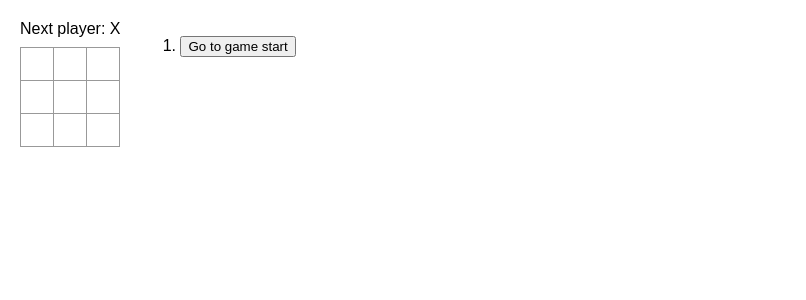
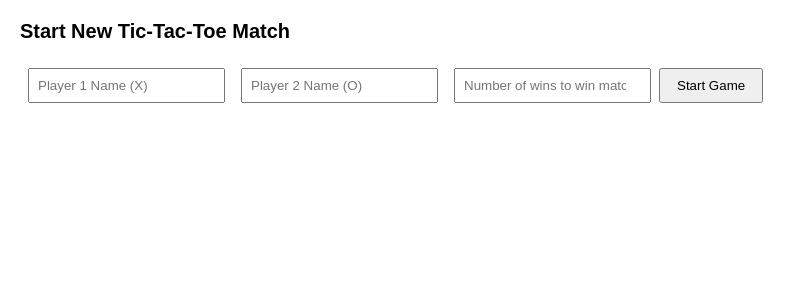
Before and after one commit to joshuakitong/learning-react, a React (Create React App) app: page / in a window 1280 px wide. Shown: the top 300 px of the page, without its empty margins (0-806 px from the left). Built offline with nearby package versions, Linux system fonts and the light colour scheme.

Commit message:
Added a bunch of features, and code clean up

```diff
--- a/src/App.js
+++ b/src/App.js
@@ -8,55 +8,107 @@ function Square({ value, onSquareClick }) {
   );
 }
 
-function Board({ xIsNext, squares, onPlay }) {
+function GameInfo({ players, playerWins, winsRequired, currentPlayer }) {
+  return (
+    <div className="game-info">
+      <h2>
+        {players.player1}: {playerWins.X} wins | {players.player2}: {playerWins.O} wins
+      </h2>
+      <h3>
+        First to get {winsRequired} wins the match!
+      </h3>
+      <div className="status">Round {playerWins.roundNumber}</div>
+      <div className="status">
+        Next player: {currentPlayer.name} ({currentPlayer.symbol})
+      </div>
+    </div>
+  );
+}
+
+function Board({ squares, onPlay, currentPlayer }) {
   function handleClick(i) {
-    if (calculateWinner(squares) || squares[i]) {
-      return;
-    }
+    if (calculateWinner(squares) || squares[i]) return;
     const nextSquares = squares.slice();
-    if (xIsNext) {
-      nextSquares[i] = 'X';
-    } else {
-      nextSquares[i] = 'O';
-    }
+    nextSquares[i] = currentPlayer.symbol;
     onPlay(nextSquares);
-  }
-
-  const winner = calculateWinner(squares);
-  let status;
-  if (winner) {
-    status = 'Winner: ' + winner;
-  } else {
-    status = 'Next player: ' + (xIsNext ? 'X' : 'O');
   }
 
   return (
     <>
-      <div className="status">{status}</div>
-      <div className="board-row">
-        <Square value={squares[0]} onSquareClick={() => handleClick(0)} />
-        <Square value={squares[1]} onSquareClick={() => handleClick(1)} />
-        <Square value={squares[2]} onSquareClick={() => handleClick(2)} />
-      </div>
-      <div className="board-row">
-        <Square value={squares[3]} onSquareClick={() => handleClick(3)} />
-        <Square value={squares[4]} onSquareClick={() => handleClick(4)} />
-        <Square value={squares[5]} onSquareClick={() => handleClick(5)} />
-      </div>
-      <div className="board-row">
-        <Square value={squares[6]} onSquareClick={() => handleClick(6)} />
-        <Square value={squares[7]} onSquareClick={() => handleClick(7)} />
-        <Square value={squares[8]} onSquareClick={() => handleClick(8)} />
-      </div>
+      {[0, 3, 6].map((rowStart) => (
+        <div className="board-row" key={rowStart}>
+          {[0, 1, 2].map((offset) => {
+            const i = rowStart + offset;
+            return (
+              <Square
+                key={i}
+                value={squares[i]}
+                onSquareClick={() => handleClick(i)}
+              />
+            );
+          })}
+        </div>
+      ))}
     </>
   );
 }
 
 export default function Game() {
+  const [players, setPlayers] = useState(null);
+  const [winsRequired, setWinsRequired] = useState(0);
+  const [playerWins, setPlayerWins] = useState({ X: 0, O: 0 });
+  const [roundNumber, setRoundNumber] = useState(1);
+
   const [history, setHistory] = useState([Array(9).fill(null)]);
   const [currentMove, setCurrentMove] = useState(0);
-  const xIsNext = currentMove % 2 === 0;
+  const [startingSymbol, setStartingSymbol] = useState('X');
+  const [showModal, setShowModal] = useState(false);
+  const [gameResult, setGameResult] = useState('');
+  const [matchWinner, setMatchWinner] = useState('');
+  const [gameStarted, setGameStarted] = useState(false);
+
   const currentSquares = history[currentMove];
+  const xStarts = currentMove % 2 === 0;
+  const currentSymbol = xStarts ? startingSymbol : startingSymbol === 'X' ? 'O' : 'X';
+  const currentPlayer = players
+    ? {
+        name: currentSymbol === 'X' ? players.player1 : players.player2,
+        symbol: currentSymbol,
+      }
+    : null;
+
+  const winnerSymbol = calculateWinner(currentSquares);
+  const isDraw = !winnerSymbol && currentSquares.every(Boolean);
+
+  if ((winnerSymbol || isDraw) && players && !showModal) {
+    let resultMsg = '';
+    let nextStarter = startingSymbol === 'X' ? 'O' : 'X';
+
+    if (winnerSymbol) {
+      const winnerName =
+        winnerSymbol === 'X' ? players.player1 : players.player2;
+      const loserSymbol = winnerSymbol === 'X' ? 'O' : 'X';
+      const updatedWins = {
+        ...playerWins,
+        [winnerSymbol]: playerWins[winnerSymbol] + 1,
+      };
+      setPlayerWins(updatedWins);
+      resultMsg = `${winnerName} has won round ${roundNumber}`;
+
+      if (updatedWins[winnerSymbol] === winsRequired) {
+        setMatchWinner(winnerName);
+        resultMsg += ` and has won the match!`;
+      }
+
+      nextStarter = loserSymbol;
+    } else {
+      resultMsg = `Round ${roundNumber} is a draw!`;
+    }
+
+    setGameResult(resultMsg);
+    setShowModal(true);
+    setStartingSymbol(nextStarter);
+  }
 
   function handlePlay(nextSquares) {
     const nextHistory = [...history.slice(0, currentMove + 1), nextSquares];
@@ -64,32 +116,108 @@ export default function Game() {
     setCurrentMove(nextHistory.length - 1);
   }
 
-  function jumpTo(nextMove) {
-    setCurrentMove(nextMove);
+  function handleUndo() {
+    if (currentMove > 0) setCurrentMove(currentMove - 1);
   }
 
-  const moves = history.map((squares, move) => {
-    let description;
-    if (move > 0) {
-      description = 'Go to move #' + move;
-    } else {
-      description = 'Go to game start';
-    }
+  function handleNextRound() {
+    setHistory([Array(9).fill(null)]);
+    setCurrentMove(0);
+    setShowModal(false);
+    setGameResult('');
+    setRoundNumber(roundNumber + 1);
+  }
+
+  function handleResetMatch() {
+    setPlayerWins({ X: 0, O: 0 });
+    setRoundNumber(1);
+    setHistory([Array(9).fill(null)]);
+    setCurrentMove(0);
+    setStartingSymbol('X');
+    setShowModal(false);
+    setGameResult('');
+    setMatchWinner('');
+  }
+
+  function handleReturnToStart() {
+    setPlayers(null);
+    setWinsRequired(0);
+    setGameStarted(false);
+    handleResetMatch();
+  }
+
+  function handleFormSubmit(e) {
+    e.preventDefault();
+    const formData = new FormData(e.target);
+    setPlayers({
+      player1: formData.get('player1'),
+      player2: formData.get('player2'),
+    });
+    setWinsRequired(parseInt(formData.get('wins')));
+    setGameStarted(true);
+  }
+
+  if (!gameStarted) {
     return (
-      <li key={move}>
-        <button onClick={() => jumpTo(move)}>{description}</button>
-      </li>
+      <div className="game-setup">
+        <h2>Start New Tic-Tac-Toe Match</h2>
+        <form onSubmit={handleFormSubmit}>
+          <input name="player1" placeholder="Player 1 Name (X)" required />
+          <input name="player2" placeholder="Player 2 Name (O)" required />
+          <input
+            name="wins"
+            placeholder="Number of wins to win match"
+            type="number"
+            min="1"
+            required
+          />
+          <button type="submit">Start Game</button>
+        </form>
+      </div>
     );
-  });
+  }
 
   return (
     <div className="game">
+      <div className="game-header">
+        <h1>Tic-Tac-Toe</h1>
+        <GameInfo
+          players={players}
+          playerWins={{ ...playerWins, roundNumber }}
+          winsRequired={winsRequired}
+          currentPlayer={currentPlayer}
+        />
+      </div>
       <div className="game-board">
-        <Board xIsNext={xIsNext} squares={currentSquares} onPlay={handlePlay} />
+        <Board
+          squares={currentSquares}
+          onPlay={handlePlay}
+          currentPlayer={currentPlayer}
+        />
       </div>
-      <div className="game-info">
-        <ol>{moves}</ol>
+      <div className="game-controls">
+        <button onClick={handleUndo} disabled={currentMove === 0}>
+          Undo
+        </button>
       </div>
+
+      {showModal && (
+        <div className="modal-backdrop">
+          <div className="modal">
+            <p>{gameResult}</p>
+            <div className="modal-buttons">
+            {matchWinner ? (
+              <>
+                <button onClick={handleResetMatch}>Replay</button>
+                <button onClick={handleReturnToStart}>Return to Start</button>
+              </>
+            ) : (
+              <button onClick={handleNextRound}>Next Round</button>
+            )}
+            </div>
+          </div>
+        </div>
+      )}
     </div>
   );
 }
@@ -105,8 +233,7 @@ function calculateWinner(squares) {
     [0, 4, 8],
     [2, 4, 6],
   ];
-  for (let i = 0; i < lines.length; i++) {
-    const [a, b, c] = lines[i];
+  for (let [a, b, c] of lines) {
     if (squares[a] && squares[a] === squares[b] && squares[a] === squares[c]) {
       return squares[a];
     }
--- a/src/styles.css
+++ b/src/styles.css
@@ -60,15 +60,15 @@ body {
   background: #fff;
   border: 1px solid #999;
   float: left;
-  font-size: 24px;
+  font-size: 50px;
   font-weight: bold;
-  line-height: 34px;
-  height: 34px;
+  line-height: 70px;
+  height: 70px;
   margin-right: -1px;
   margin-top: -1px;
   padding: 0;
   text-align: center;
-  width: 34px;
+  width: 70px;
 }
 
 .board-row:after {
@@ -85,6 +85,45 @@ body {
   flex-direction: row;
 }
 
-.game-info {
+.game-controls, .game-board {
   margin-left: 20px;
 }
+
+.modal-backdrop {
+  position: fixed;
+  top: 0;
+  left: 0;
+  height: 100vh;
+  width: 100vw;
+  background: rgba(0, 0, 0, 0.5);
+  display: flex;
+  justify-content: center;
+  align-items: center;
+  padding: 1rem;
+  box-sizing: border-box;
+}
+
+.modal {
+  background: white;
+  padding: 2rem;
+  border-radius: 8px;
+  max-height: 90vh;
+  overflow-y: auto;
+  text-align: center;
+}
+
+.modal-buttons {
+  display: flex;
+  justify-content: center;
+  gap: 1rem;
+  margin-top: 1rem;
+}
+
+input {
+  margin: 0.5rem;
+  padding: 0.5rem;
+}
+
+button {
+  padding: 0.5rem 1rem;
+}
```
Also changed, not shown: 1 other file (tests, documents, lock files or other folders).
